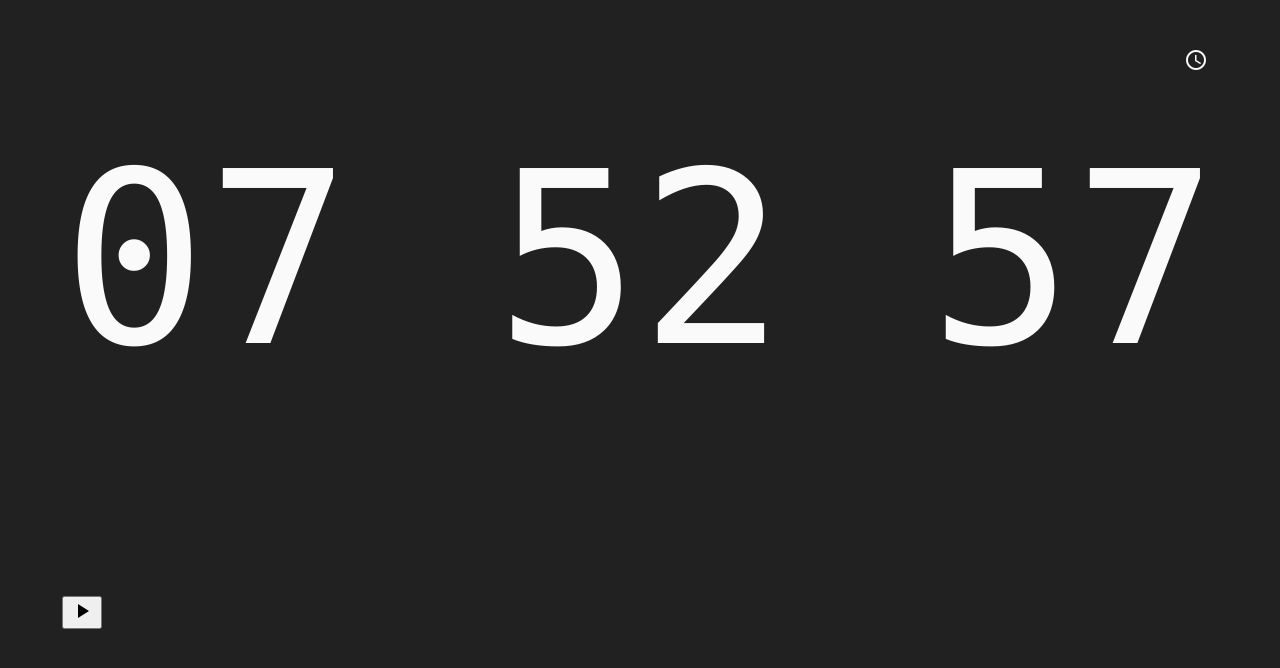
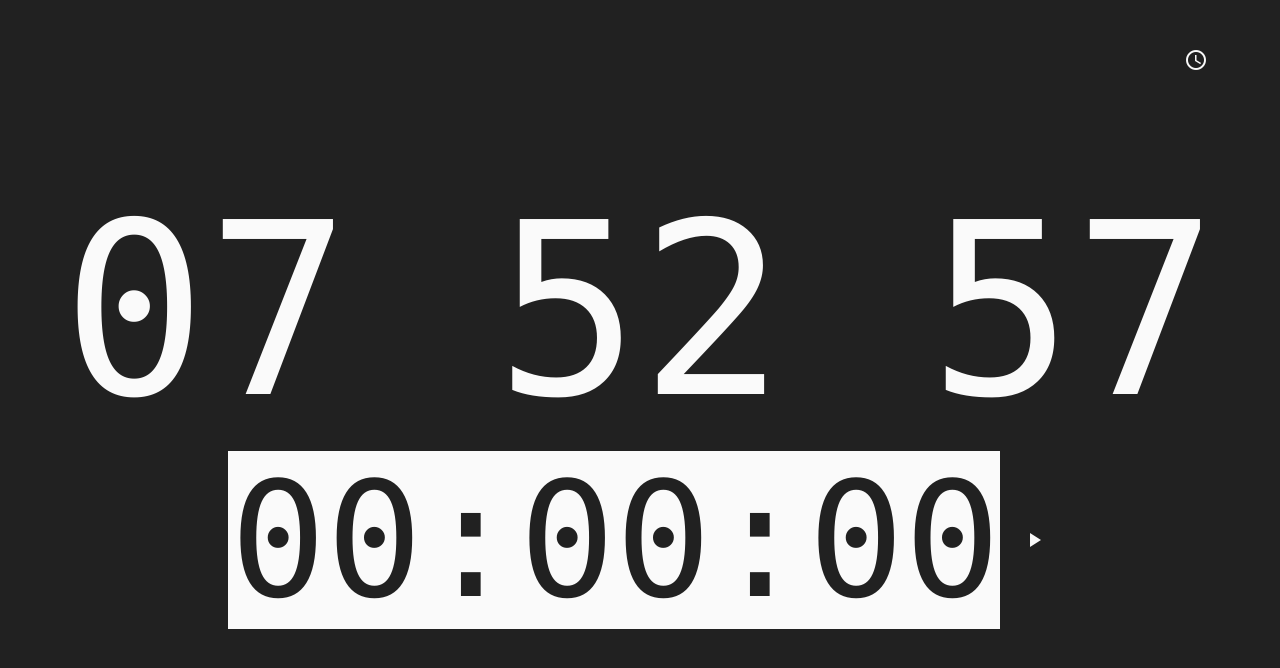
Before and after one commit to Kinetix-Lee/time, a Vue app: page / in a window 1280 px wide. Shown: the top 668 px of the page. Built offline with nearby package versions, Linux system fonts and the light colour scheme.

Commit message:
实现倒计时功能

```diff
--- a/src/App.vue
+++ b/src/App.vue
@@ -46,6 +46,23 @@ export default {
 .display {
   font-size: 15rem;
 }
+button {
+  display: flex;
+  align-items: center;
+  justify-content: center;
+  border: none;
+  z-index: 10;
+  color: #fafafa;
+  background: #212121;
+  transition: .25s;
+}
+button:hover {
+  background: #fafafa;
+  color: #212121
+}
+input {
+  transition: .25s;
+}
 * {
   font-family: Consolas, Helvetica, sans-serif;
 }
--- a/src/components/Countdown.vue
+++ b/src/components/Countdown.vue
@@ -1,27 +1,38 @@
 <template>
-  <input id="countdown"
+<div id="countdownContainer" :style="{ display: !$store.state.onClock ? 'block' : 'none' }">
+  <input
     :style="{
-      display: !$store.state.onClock ? 'block' : 'none',
       'background-color': backgroundColor,
       color: color
     }"
     @input="countdownCheckInput"
     :disabled="countdownStarted"
-    type="text" v-model="countdownInput" placeholder="00:00:00">
+    type="text" v-model="countdownInput" placeholder="00:00:00" id="countdown">
   <button id="countdownControl" @click="countdownToggle()">
     <span class="material-icons">{{ !countdownStarted ? 'play_arrow' : 'pause' }}</span>
   </button>
+</div>
 </template>
 <style>
+#countdownContainer {
+  display: flex !important;
+  align-items: center;
+  justify-content: center;
+}
 #countdown {
   border: none;
   font-size: 10rem;
   width: 48rem;
+  height: 11rem;
   text-align: center;
 }
 #countdown:disabled {
   background-color: #212121 !important;
   color: #fafafa !important;
+}
+#countdownControl {
+  height: 11rem;
+  margin-left: 1rem;
 }
 </style>
 <script>
@@ -31,10 +42,11 @@ export default {
     return {
       countdownInput: '00:00:00',
       countdownValue: '00:00:00',
-      countdownPreviousValue: '00:00:00',
       countdownStarted: false,
+      countdownTime: 0,
       backgroundColor: '#fafafa',
-      color: '#212121'
+      color: '#212121',
+      updater: null
     }
   },
   methods: {
@@ -45,7 +57,7 @@ export default {
         this.color = '#212121'
         return (this.countdownValue = '00:00:00')
       } else if (this.countdownInput.match(/^[\d+]+:[0-5]?[0-9]:[0-5]?[0-9]$/)) {
-        this.backgroundColor = '00:00:00'
+        this.backgroundColor = '#fafafa'
         this.color = '#212121'
         return (this.countdownValue = this.countdownInput)
       } else {
@@ -55,10 +67,34 @@ export default {
       }
     },
     countdownStart() {
-
+      this.countdownStarted = true
+      if (this.countdownTime === 0) {
+        const time = this.countdownValue.split(':')
+        this.countdownTime = parseInt(time[0]) * 3600 + parseInt(time[1]) * 60 + parseInt(time[2])
+      }
+      this.updater = setInterval(this.countdown, 1000);
+    },
+    countdownStop() {
+      this.countdownStarted = false
+      clearInterval(this.updater)
     },
     countdownToggle() {
-      this.countdownStarted = !this.countdownStarted
+      if (this.countdownStarted) this.countdownStop()
+      else this.countdownStart()
+    },
+    countdown() {
+      if (this.countdownTime > 0) {
+        --this.countdownTime
+        const time = [
+          parseInt(this.countdownTime / 3600),
+          parseInt(this.countdownTime / 60 % 60),
+          Math.ceil(this.countdownTime % 60)
+        ]
+        time[0] = (time[0] < 10) ? '0'+time[0] : time[0]
+        time[1] = (time[1] < 10) ? '0'+time[1] : time[1]
+        time[2] = (time[2] < 10) ? '0'+time[2] : time[2]
+        this.countdownInput = `${time[0].toString()}:${time[1]}:${time[2]}`
+      } else this.countdownStop()
     }
   }
 }
```
